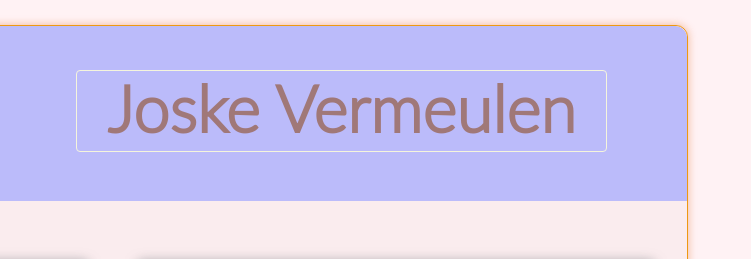
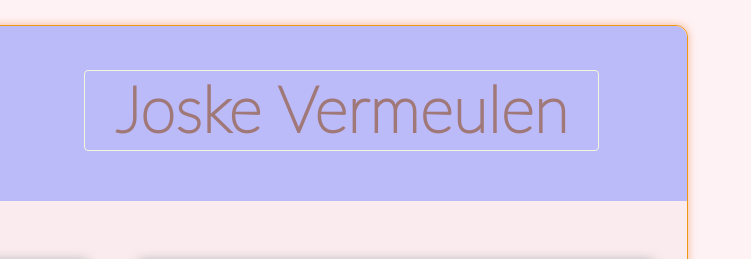
Before and after one commit to kevinvanoevelen/curriculum_vitae, a plain HTML site: page index.html in a window 1280 px wide. Shown: the top 259 px of the page, 529-1280 px from the left. Drawn offline with Linux system fonts and the light colour scheme.

Commit message:
change font

```diff
--- a/css/style.css
+++ b/css/style.css
@@ -17,6 +17,13 @@ body {
 @font-face {
 	font-family: LatoThin;
 	src: url("../font/Lato-Thin.ttf") format("truetype");
+	font-style: normal;
+	font-weight: normal;
+}
+
+@font-face {
+	font-family: LatoHairline;
+	src: url("../font/Lato-Hairline.ttf") format("truetype");
 	font-style: normal;
 	font-weight: normal;
 }
@@ -104,19 +111,22 @@ hr {
 	display: block;
 	width: 100%;
 	height: 125px;
-	font-size: 65px;
+	font-size: 4em;
 	text-align: center;
 	line-height: 175px;
+	font-family: LatoHairline;
 	ackground: blue;
+	color: rgba(160,120,120,0.9);
+	transition: all 0.1s ease-out;
 
 }
 
-.banner h1 a {
-	color: rgb(160,120,120);
+/*.banner h1 a {
+	color: rgba(160,120,120,0.9);
 	transition: all 0.1s ease-out;
-}
+}*/
 
-.banner h1 a span {
+.banner h1 span {
 	border: 1px solid beige;
 	padding: 10px 30px 5px 30px;
 	line-height: 75px;
@@ -125,15 +135,17 @@ hr {
 
 }
 
-.banner:hover h1 a {
-	color: rgba(236,234,210,0.99);
+.banner:hover h1 {
+	color: rgba(236,234,210,0.89);
 	cursor: default;
-	transition: all 0.15s ease-in;
+	font-family: LatoHairline;
+	font-size: 4.015em;
+	transition: all 0.22s ease-in 0.2s;
 }
 
-.banner:hover h1 a span {
+.banner:hover h1 span {
 	border: 1px solid rgba(160,120,120,0.8);
-	transition: all 0.15s ease-in;
+	transition: all 0.22s ease-in 0.4s;
 }
 
 
```
Also changed, not shown: font/Lato-Hairline.ttf (added).
